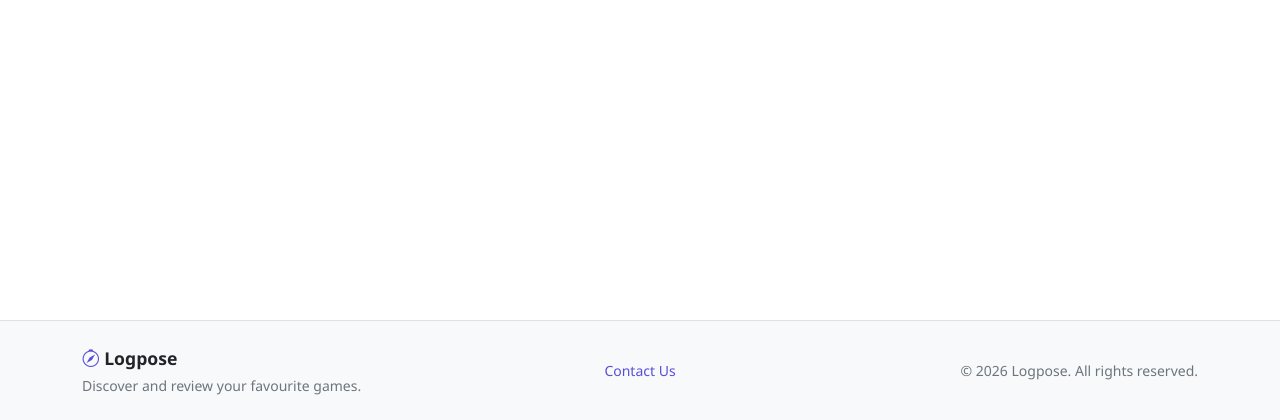
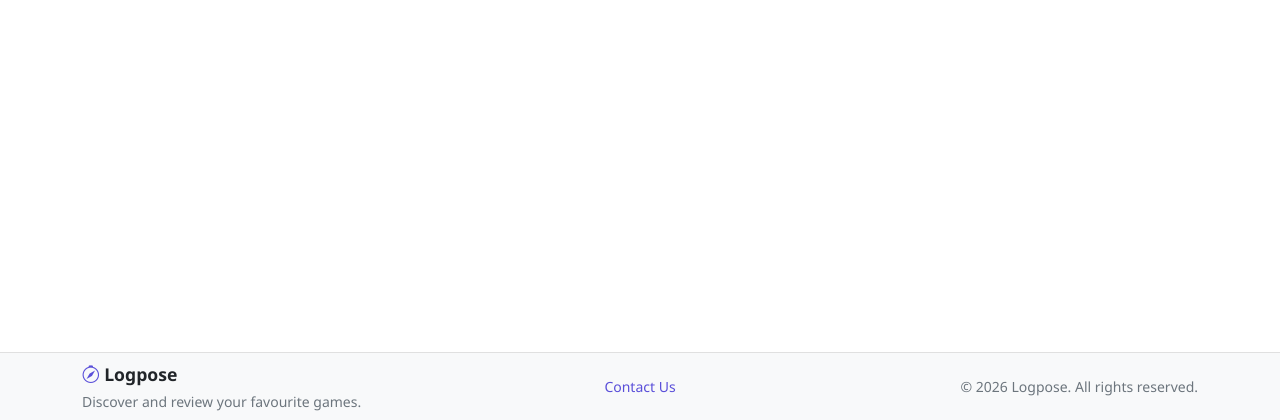
Before and after one commit to JosephMcLean118/logpose_project, a Django app: page / in a window 1280 px wide. Shown: the part 380-800 px from the top of the page. Run offline with Django 4.2, Linux system fonts and the light colour scheme.

Commit message:
Refactor base.html: improve sign-up button formatting and update footer styling

```diff
--- a/logpose_project/templates/logpose/base.html
+++ b/logpose_project/templates/logpose/base.html
@@ -60,7 +60,10 @@
               <a class="nav-link" href="{% url 'logpose:login' %}">Login</a>
             </li>
             <li class="nav-item ms-2">
-              <a class="btn btn-outline-accent btn-sm" href="{% url 'logpose:register' %}">
+              <a
+                class="btn btn-outline-accent btn-sm"
+                href="{% url 'logpose:register' %}"
+              >
                 Sign Up
               </a>
             </li>
@@ -76,13 +79,11 @@
     </main>
 
     <!-- Footer -->
-    <footer class="footer py-4 mt-auto">
+    <footer class="footer py-2 mt-auto">
       <div class="container">
         <div class="row align-items-center">
           <div class="col-md-4">
-            <span class="fw-bold">
-              <i class="bi bi-compass"></i> Logpose
-            </span>
+            <span class="fw-bold"> <i class="bi bi-compass"></i> Logpose </span>
             <p class="text-secondary mb-0 mt-1 small">
               Discover and review your favourite games.
             </p>
```
